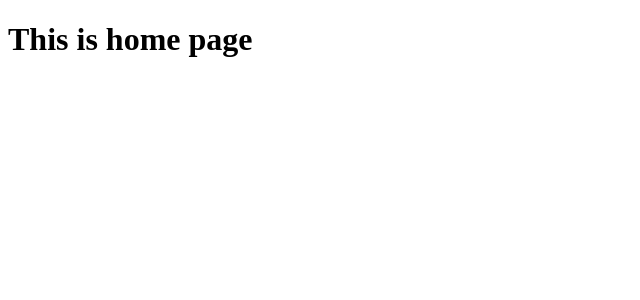
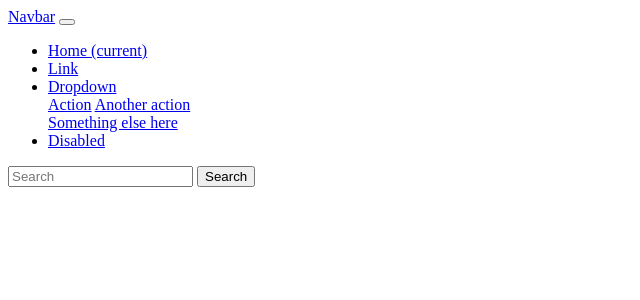
Before and after one commit to JAYDEEPMISHR/Metrimonial_Website, a Django app: page / in a window 1280 px wide. Shown: the top 300 px of the page, without its empty margins (0-640 px from the left). Run offline with Django 4.2, Linux system fonts and the light colour scheme.

Commit message:
metrimonial_project

```diff
--- a/maithil/templates/home.html
+++ b/maithil/templates/home.html
@@ -6,6 +6,41 @@
 	<title>Home Page</title>
 </head>
 <body>
-<h1>This is home page</h1>
+<nav class="navbar navbar-expand-lg navbar-light bg-light">
+  <a class="navbar-brand" href="#">Navbar</a>
+  <button class="navbar-toggler" type="button" data-toggle="collapse" data-target="#navbarSupportedContent" aria-controls="navbarSupportedContent" aria-expanded="false" aria-label="Toggle navigation">
+    <span class="navbar-toggler-icon"></span>
+  </button>
+
+  <div class="collapse navbar-collapse" id="navbarSupportedContent">
+    <ul class="navbar-nav mr-auto">
+      <li class="nav-item active">
+        <a class="nav-link" href="#">Home <span class="sr-only">(current)</span></a>
+      </li>
+      <li class="nav-item">
+        <a class="nav-link" href="#">Link</a>
+      </li>
+      <li class="nav-item dropdown">
+        <a class="nav-link dropdown-toggle" href="#" id="navbarDropdown" role="button" data-toggle="dropdown" aria-haspopup="true" aria-expanded="false">
+          Dropdown
+        </a>
+        <div class="dropdown-menu" aria-labelledby="navbarDropdown">
+          <a class="dropdown-item" href="#">Action</a>
+          <a class="dropdown-item" href="#">Another action</a>
+          <div class="dropdown-divider"></div>
+          <a class="dropdown-item" href="#">Something else here</a>
+        </div>
+      </li>
+      <li class="nav-item">
+        <a class="nav-link disabled" href="#" tabindex="-1" aria-disabled="true">Disabled</a>
+      </li>
+    </ul>
+    <form class="form-inline my-2 my-lg-0">
+      <input class="form-control mr-sm-2" type="search" placeholder="Search" aria-label="Search">
+      <button class="btn btn-outline-success my-2 my-sm-0" type="submit">Search</button>
+    </form>
+  </div>
+</nav>
+
 </body>
 </html>
```
